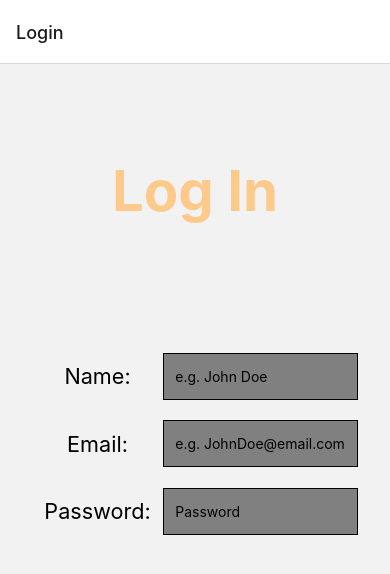
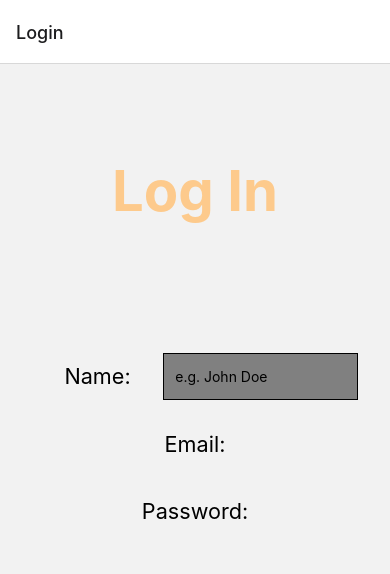
Before and after one commit to CS222-UIUC/course-project-group-103, a React Native app: screen /Login in a window 390 px wide. Shown: the top 574 px of the page. Built offline with nearby package versions, Linux system fonts and the light colour scheme.

Commit message:
Worked more on login inputs

```diff
--- a/screens/LoginPage.js
+++ b/screens/LoginPage.js
@@ -41,10 +41,14 @@ export default function LoginPage({ navigation }) {
                 Email:
             </Text>
             </View>
+            { name != "" ?
               <TextInput style={styles.LogInInputs}
                 placeholder='e.g. JohnDoe@email.com'
                 onChangeText={(val) => setEmail(val)}
-            />
+              /> :
+              null
+            }
+
         </View>
 
         <View style={styles.LogInInputAndInfo}>
@@ -53,10 +57,13 @@ export default function LoginPage({ navigation }) {
                     Password:
                 </Text>
             </View>
+            { email != "" ?
             <TextInput style={styles.LogInInputs}
               placeholder='Password'
               onChangeText={(val) => setPassword(val)}
-            />
+            /> :
+            null
+            }
         </View>
         </View>
 
```
Lines whose indentation alone changed are shown as unchanged.
